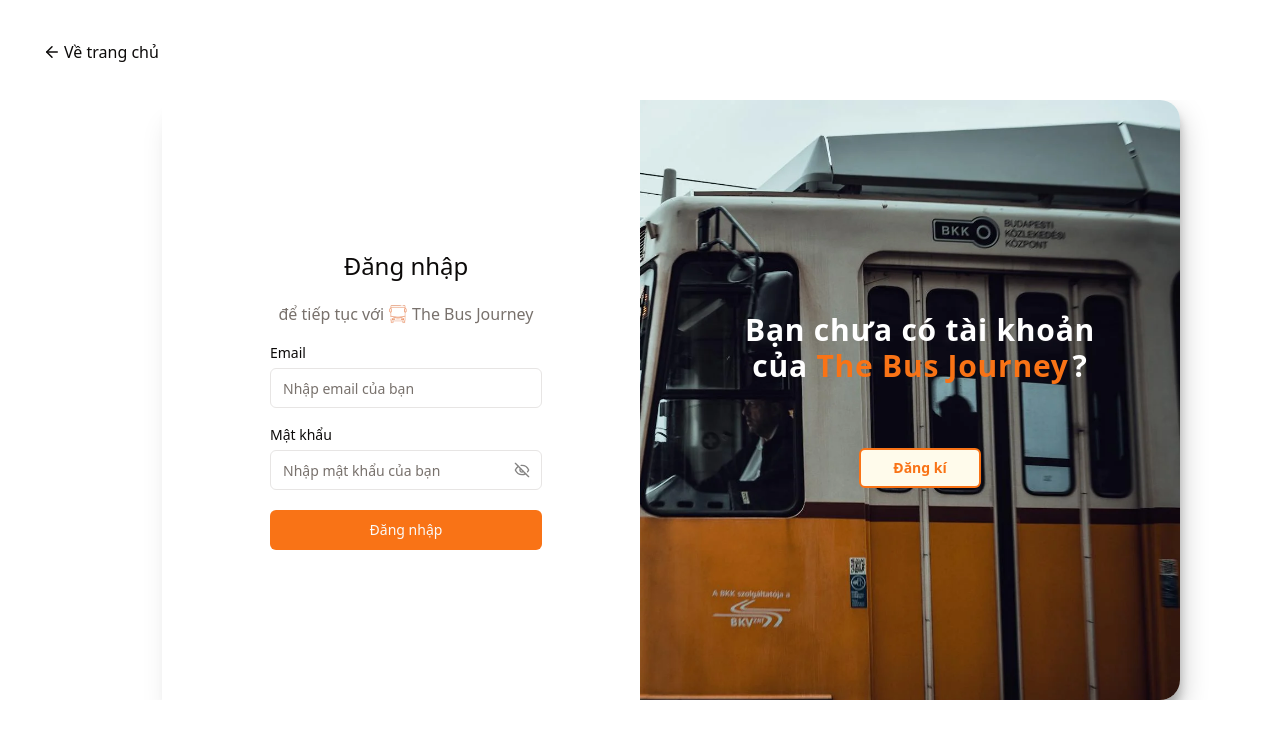
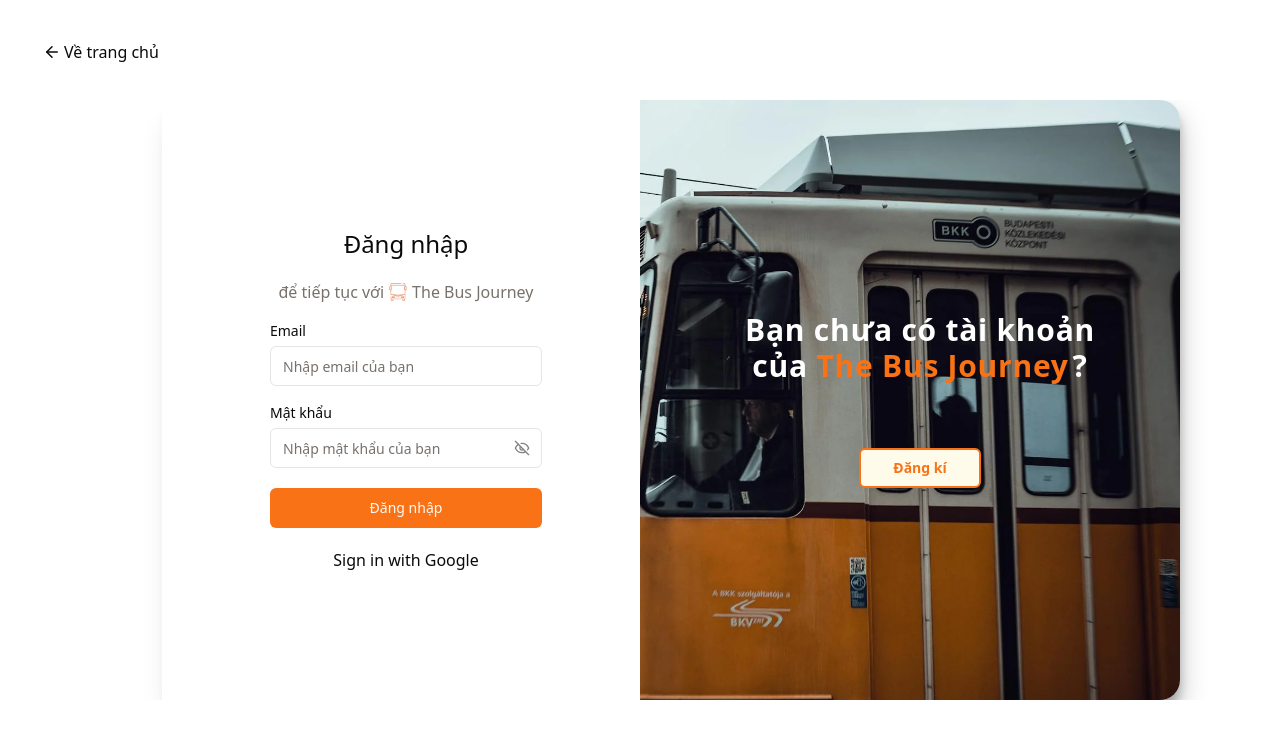
Before and after one commit to truongduytven/SWD392-FrontEnd, a React (Vite) app: page /login in a window 1280 px wide. Shown: the top 738 px of the page. Built offline with nearby package versions, Linux system fonts and the light colour scheme.

Commit message:
fix: config login with gg

```diff
--- a/package.json
+++ b/package.json
@@ -28,6 +28,7 @@
     "@radix-ui/react-select": "^2.0.0",
     "@radix-ui/react-slot": "^1.0.2",
     "@radix-ui/react-tabs": "^1.0.4",
+    "@react-oauth/google": "^0.12.1",
     "@tailwindcss/aspect-ratio": "^0.4.2",
     "@tanstack/react-query": "^5.40.1",
     "@typescript-eslint/eslint-plugin": "^7.4.0",
@@ -44,6 +45,7 @@
     "eslint-plugin-prettier": "^5.1.3",
     "eslint-plugin-react": "^7.34.1",
     "eslint-plugin-tailwindcss": "^3.15.1",
+    "firebase": "^10.12.3",
     "input-otp": "^1.2.4",
     "lucide-react": "^0.376.0",
     "next-themes": "^0.3.0",
--- a/src/components/global/organisms/FormLogin.tsx
+++ b/src/components/global/organisms/FormLogin.tsx
@@ -6,10 +6,12 @@ import { Button } from '../atoms/button'
 import { Form, FormControl, FormField, FormItem, FormLabel, FormMessage } from '@/components/global/atoms/form'
 import { z } from 'zod'
 import { PasswordInput } from '../atoms/password-input'
-import { useEffect } from 'react'
+import { useEffect, useState } from 'react'
 import LogoIcon from '@/assets/LogoMini.png'
 import { useAuth } from '@/auth/AuthProvider'
 import Loading from '@/components/local/login/Loading'
+import {auth, provider} from"../../../services/configFirebase"
+import {signInWithPopup} from "firebase/auth"
 type FormLoginProps = {
   reset: boolean
 }
@@ -36,6 +38,27 @@ function FormLogin({ reset }: FormLoginProps) {
       console.error('Login failed:', error)
     }
   }
+  const handleClick= async () => {
+    try {
+      const result = await signInWithPopup(auth, provider);
+      const token = await result.user.getIdToken();
+      const userInfo = {
+        uid: result.user.uid,
+        email: result.user.email,
+        displayName: result.user.displayName,
+        photoURL: result.user.photoURL,
+      };
+      console.log("token ne", token)
+      console.log("tui ne o gg", userInfo)
+      // Send the token to your backend
+      // await axios.post("https://your-backend-api.com/auth/google", { token });
+
+      // Handle success (e.g., redirect, display message)
+    } catch (error) {
+      console.error("Error signing in with Google:", error);
+      // Handle error
+    }
+  };
   return (
     <Form {...formLogin}>
       <form
@@ -77,6 +100,9 @@ function FormLogin({ reset }: FormLoginProps) {
         <Button type='submit' disabled={loading} className='w-2/3'>
         {loading && <Loading />} Đăng nhập
         </Button>
+      <div>
+        <button onClick={handleClick}>Sign in with Google</button>
+      </div>
       </form>
     </Form>
   )
--- a/src/components/global/organisms/FormSignUp.tsx
+++ b/src/components/global/organisms/FormSignUp.tsx
@@ -12,7 +12,7 @@ import { Link, useNavigate } from 'react-router-dom'
 import busAPI from '@/lib/busAPI'
 import { toast } from 'sonner'
 import Loading from '@/components/local/login/Loading'
-
+import { GoogleLogin, useGoogleLogin } from '@react-oauth/google'
 type FormSignUpProps = {
   reset: boolean
 }
@@ -29,17 +29,16 @@ function FormSignUp({ reset }: FormSignUpProps) {
       phoneNumber: '',
       password: '',
       confirmpassword: '',
-      companyID:"3fa85f64-5717-4562-b3fc-2c963f66afa6"
+      companyID: '3fa85f64-5717-4562-b3fc-2c963f66afa6'
     }
-    }
-  )
+  })
   useEffect(() => {
     console.log('sign up xóa')
     formSignUp.reset()
   }, [reset])
 
   const onSubmitSignUp = async (data: any) => {
-    console.log("dang kí", data)
+    console.log('dang kí', data)
     try {
       setLoading(true)
       const response = await busAPI.post('/auth-management/managed-auths/sign-ups', data)
@@ -65,8 +64,22 @@ function FormSignUp({ reset }: FormSignUpProps) {
       // Handle error, e.g., display error message to user
     }
   }
+  const login = useGoogleLogin({
+    onSuccess: tokenResponse => console.log(tokenResponse.access_token),
+  });
   return (
     <Form {...formSignUp}>
+      {/* <GoogleLogin
+        onSuccess={(credentialResponse) => {
+          console.log(credentialResponse)
+        }}
+        onError={() => {
+          console.log('Login Failed')
+        }}
+      /> */}
+
+
+<button onClick={() => login()}>Sign in with Google 🚀</button>;
       <form
         onSubmit={formSignUp.handleSubmit(onSubmitSignUp)}
         className='flex items-center justify-start flex-col h-full gap-2 text-center shadow-xl mr-20 '
--- a/src/main.tsx
+++ b/src/main.tsx
@@ -8,8 +8,10 @@ import { InvoiceProvider } from '@/contexts/InvoiceContext.tsx'
 import { QueryClient, QueryClientProvider } from '@tanstack/react-query'
 import { AuthProvider } from '@/auth/AuthProvider.tsx'
 import ErrorBoundary from './ErrorBoundary'
+import { GoogleOAuthProvider } from '@react-oauth/google'
 const queryClient = new QueryClient()
 ReactDOM.createRoot(document.getElementById('root')!).render(
+  <GoogleOAuthProvider clientId='887412650578-vul7m42hbph5r7ubkqnl5kh335q35ka6.apps.googleusercontent.com'>
     <BrowserRouter>
       <QueryClientProvider client={queryClient}>
         <AuthProvider>
@@ -17,7 +19,6 @@ ReactDOM.createRoot(document.getElementById('root')!).render(
             <InvoiceProvider>
               <Toaster richColors position='top-right' duration={1000} />
               <ErrorBoundary>
-
                 <App />
               </ErrorBoundary>
             </InvoiceProvider>
@@ -25,4 +26,5 @@ ReactDOM.createRoot(document.getElementById('root')!).render(
         </AuthProvider>
       </QueryClientProvider>
     </BrowserRouter>
+  </GoogleOAuthProvider>
 )
--- /dev/null
+++ b/src/services/configFirebase.ts
@@ -0,0 +1,19 @@
+import { initializeApp } from "firebase/app";
+import {getAuth, GoogleAuthProvider, getIdToken,getRedirectResult} from "firebase/auth"
+const firebaseConfig = {
+  apiKey: "AIzaSyBWGesf9tj9Xj2sHElFIgHkzQRm48VZEjk",
+  authDomain: "the-bus-journey.firebaseapp.com",
+  projectId: "the-bus-journey",
+  storageBucket: "the-bus-journey.appspot.com",
+  messagingSenderId: "306591310911",
+  appId: "1:306591310911:web:f4280624ccb460eb1c448a",
+  measurementId: "G-NNYKD0BVM9"
+};
+
+// Initialize Firebase
+const app = initializeApp(firebaseConfig);
+const auth = getAuth(app)
+const provider = new GoogleAuthProvider();
+export{auth,provider};
+
+// 887412650578-vul7m42hbph5r7ubkqnl5kh335q35ka6.apps.googleusercontent.com
```
Also changed, not shown: 1 other file (tests, documents, lock files or other folders). Lines whose indentation alone changed are shown as unchanged.
